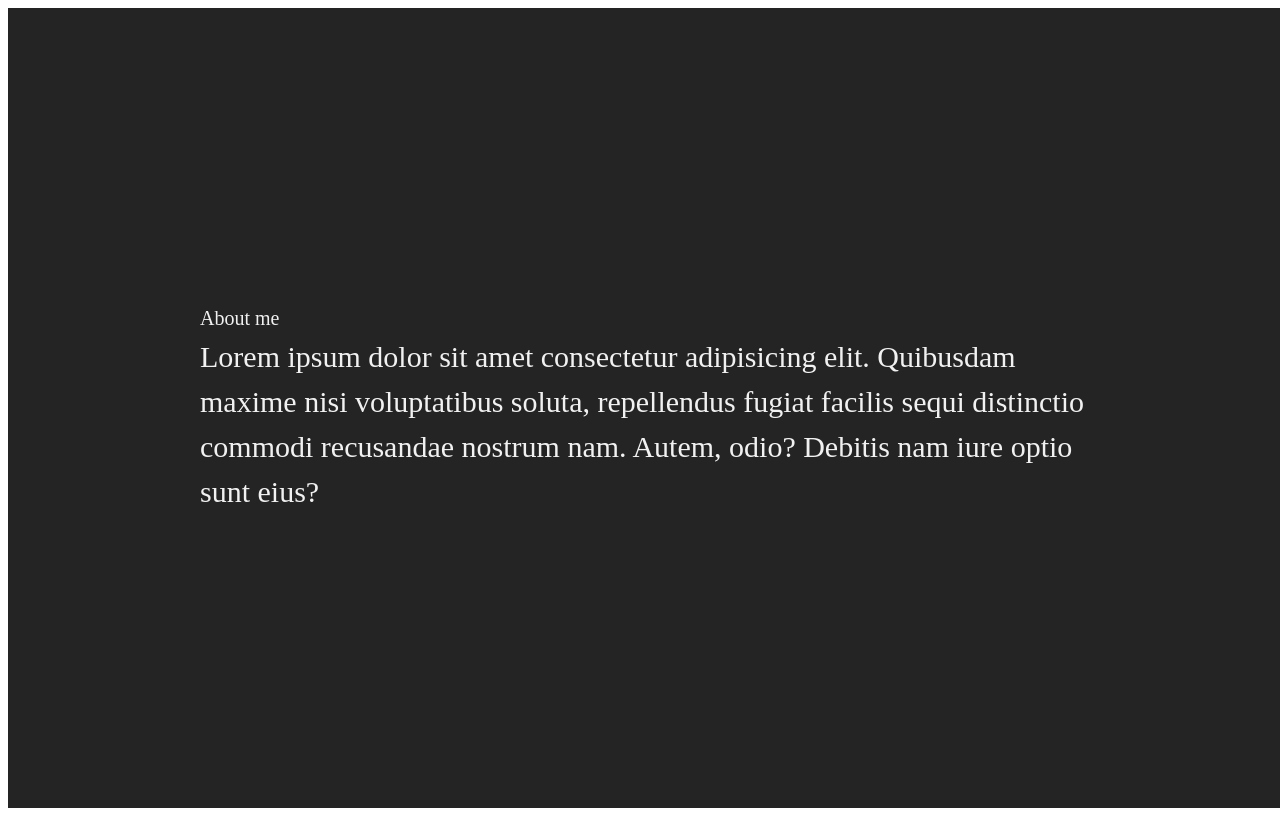
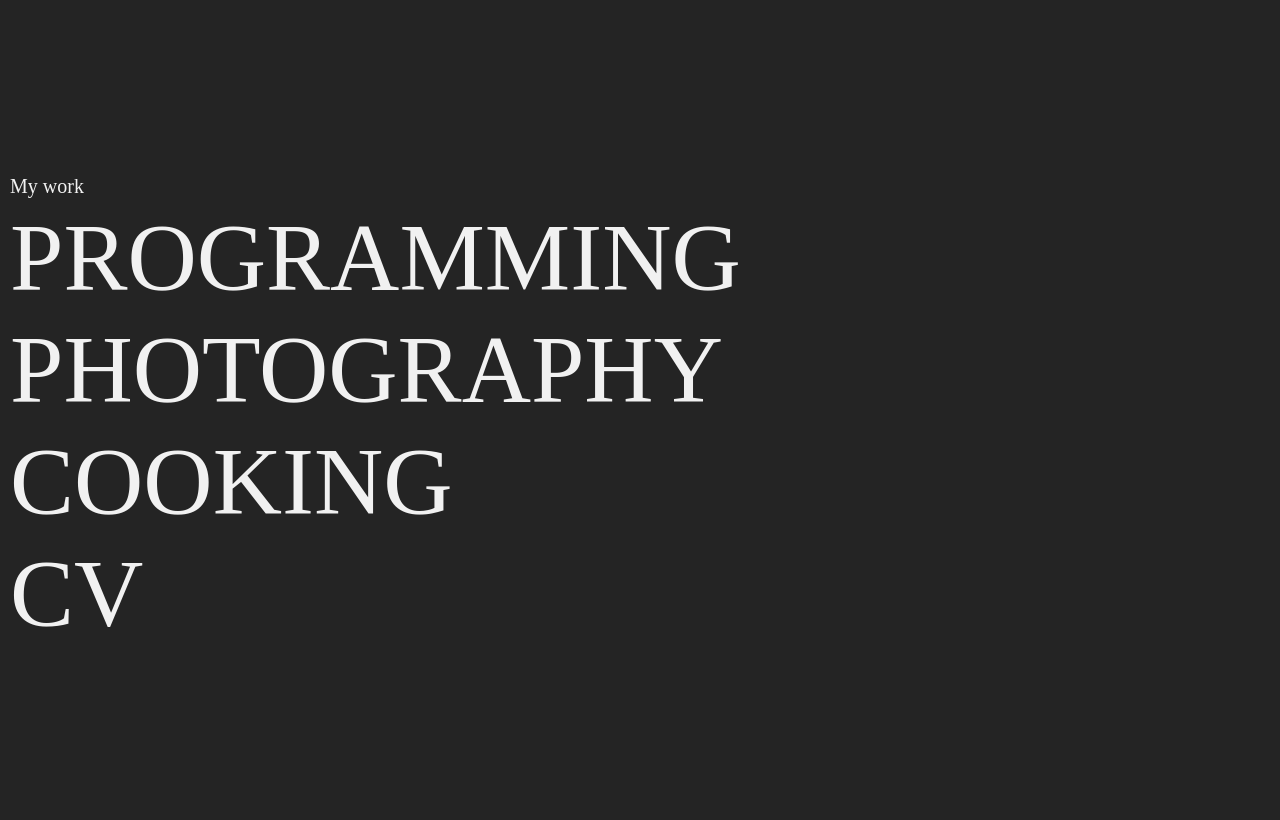
Before and after one commit to cookingnoob/portafolio-AC, a React (Vite) app: page / in a window 1280 px wide. Built offline with nearby package versions, Linux system fonts and the light colour scheme.

Commit message:
add work page elements and style

```diff
--- a/src/App.jsx
+++ b/src/App.jsx
@@ -1,6 +1,7 @@
 import './App.css'
 import About from './pages/About'
 import Welcome from './pages/Welcome'
+import Work from './pages/Work'
 
 function App() {
 
@@ -8,7 +9,8 @@ function App() {
   return (
     <>
       {/* <Welcome /> */}
-      <About />
+      {/* <About /> */}
+      <Work />
     </>
   )
 }
--- /dev/null
+++ b/src/pages/Work.jsx
@@ -0,0 +1,16 @@
+import { Box, Typography } from '@mui/material'
+import React from 'react'
+
+const Work = () => {
+  return (
+    <Box bgcolor={'primary.dark'} height={'100vh'} width={'100vw'} display={'flex'} flexDirection={'column'} justifyContent={'center'} padding={'10px'}>
+      <Typography variant='h6' color={'primary'}>My work</Typography>
+      <Typography variant='h1' color={'primary'}>PROGRAMMING</Typography>
+      <Typography variant='h1' color={'primary'}>PHOTOGRAPHY</Typography>
+      <Typography variant='h1' color={'primary'}>COOKING</Typography>
+      <Typography variant='h1' color={'primary'}>CV</Typography>
+    </Box>
+  )
+}
+
+export default Work
```
Also changed, not shown: src/index.css (+3 -5 lines), 1 other file (tests, documents, lock files or other folders).
